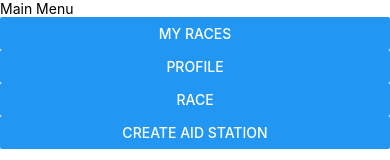
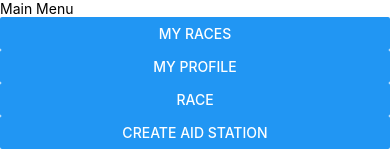
Before and after one commit to GreenField-Org/ultracrewmobile, a React Native app: screen /Home in a window 390 px wide. Shown: the top 160 px of the page. Built offline with nearby package versions, Linux system fonts and the light colour scheme.

Commit message:
updating navigation route so that My Profile works

```diff
--- a/Home.js
+++ b/Home.js
@@ -15,8 +15,8 @@ export default function Home({ navigation }) {
             onPress={() => navigation.navigate('MyRaces')}
           />
           <Button
-          title="Profile"
-          onPress={() => navigation.navigate('Profile')}
+          title="My Profile"
+          onPress={() => navigation.navigate('ProfilePage')}
         />
         <Button
         title="Race"
```
